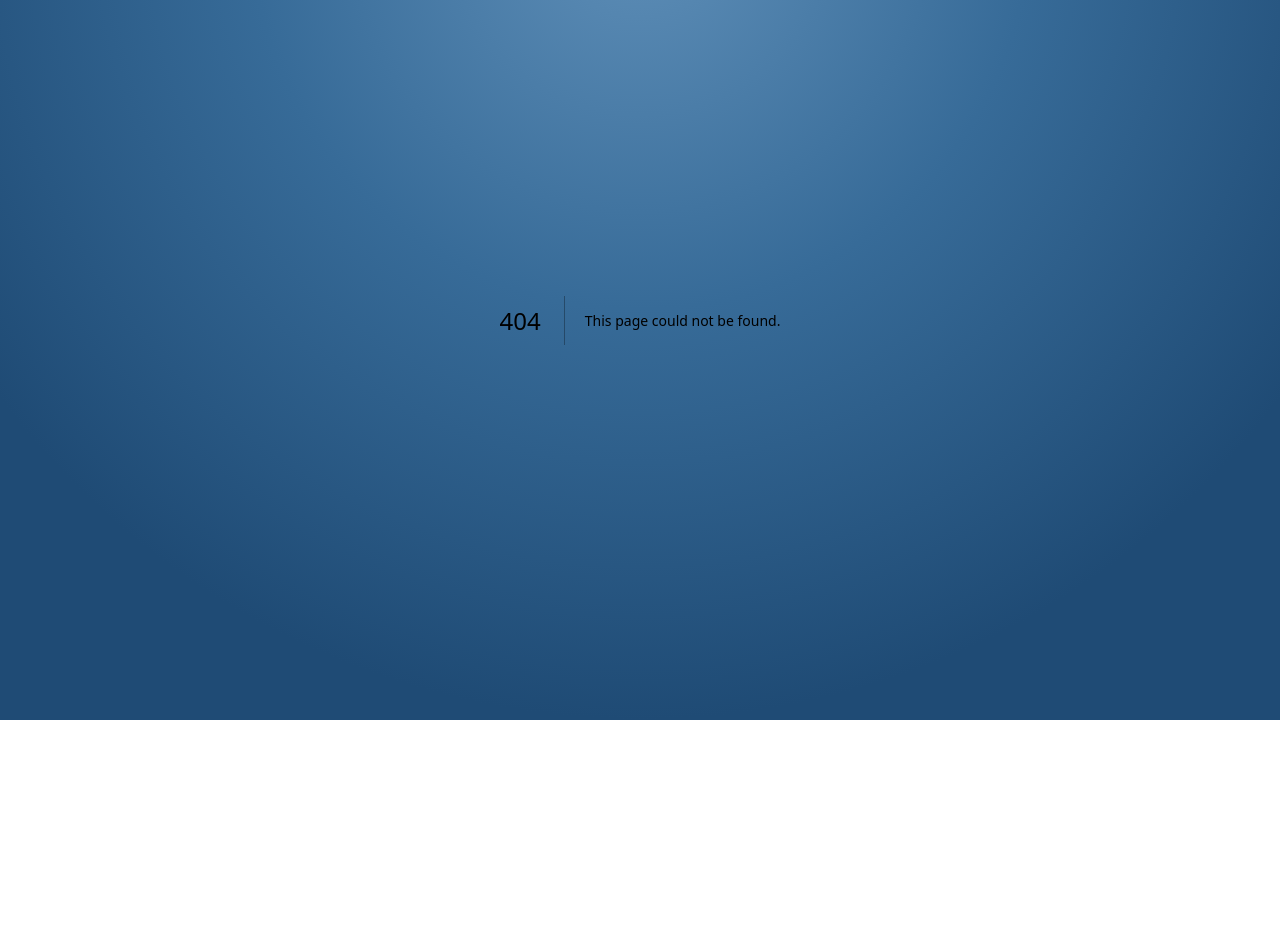
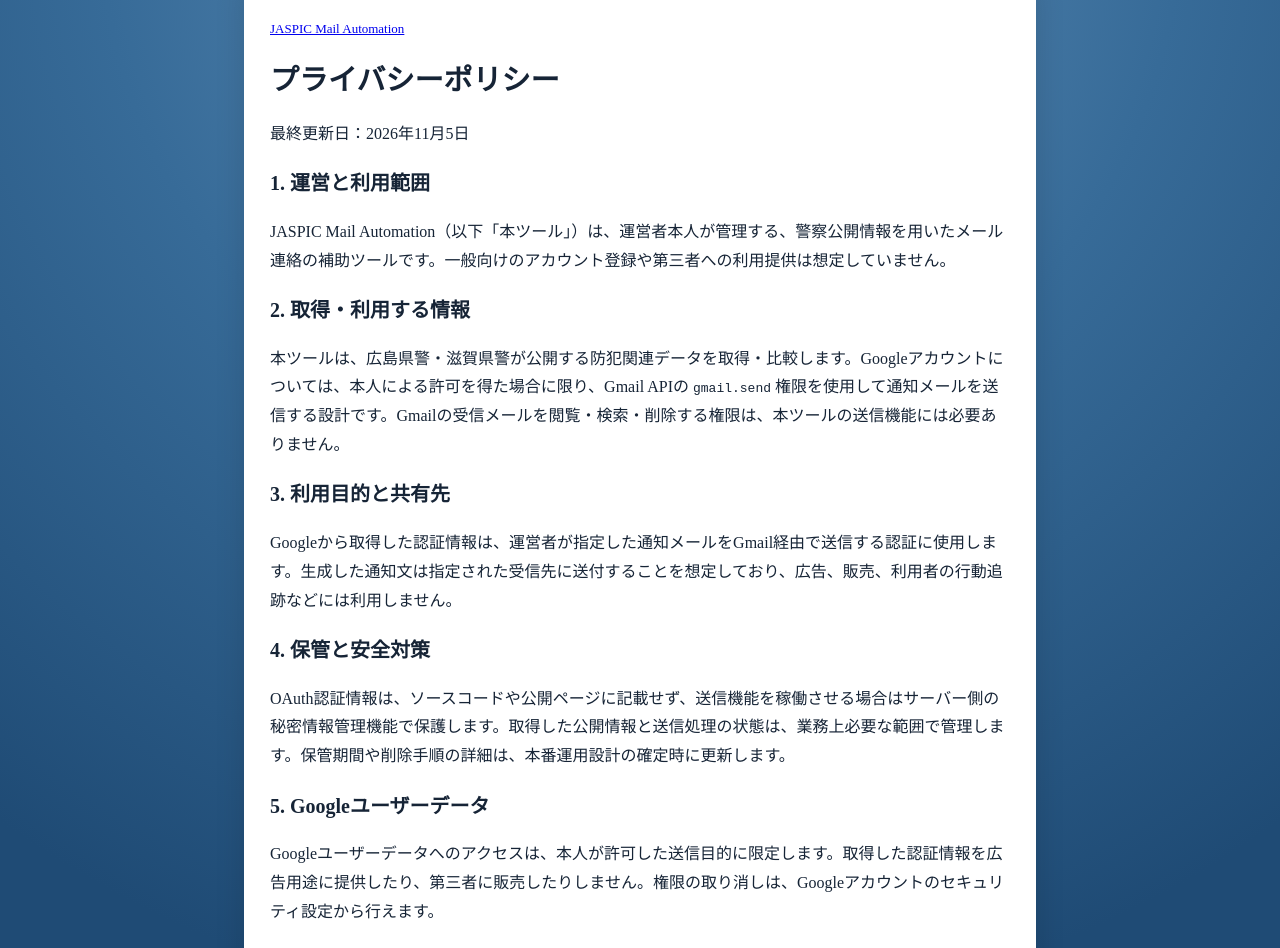
Before and after one commit to miyazaki1016/emergencyalert, a Next.js app: page /jaspic/privacy in a window 1280 px wide. Before the commit this address had no page. Shown: the part 80-1028 px from the top of the page. Before the commit the page ends 800 px from the top, so only its background shows below. Built offline with nearby package versions, Linux system fonts and the light colour scheme.

Commit message:
feat(jaspic): add static OAuth public privacy policy page

```diff
--- /dev/null
+++ b/app/jaspic/privacy/page.tsx
@@ -0,0 +1,33 @@
+import type { Metadata } from "next";
+import Link from "next/link";
+
+export const metadata: Metadata = {
+  title: "プライバシーポリシー | JASPIC Mail Automation",
+  description: "JASPIC Mail AutomationにおけるGoogleユーザーデータと警察公開情報の取り扱いについて。",
+  alternates: { canonical: "https://emergencyalert.news/jaspic/privacy" },
+};
+
+const panel = { maxWidth: 740, margin: "52px auto", padding: "32px 26px", background: "#fff", borderRadius: 16, color: "#162436", lineHeight: 1.8, boxShadow: "0 8px 30px rgba(0,0,0,.14)" } as const;
+
+export default function JaspicPrivacyPage() {
+  return (
+    <main style={panel}>
+      <p style={{ fontSize: 13, color: "#476280" }}><Link href="/jaspic">JASPIC Mail Automation</Link></p>
+      <h1 style={{ fontSize: 29, lineHeight: 1.4 }}>プライバシーポリシー</h1>
+      <p>最終更新日：2026年11月5日</p>
+      <h2 style={{ fontSize: 20 }}>1. 運営と利用範囲</h2>
+      <p>JASPIC Mail Automation（以下「本ツール」）は、運営者本人が管理する、警察公開情報を用いたメール連絡の補助ツールです。一般向けのアカウント登録や第三者への利用提供は想定していません。</p>
+      <h2 style={{ fontSize: 20 }}>2. 取得・利用する情報</h2>
+      <p>本ツールは、広島県警・滋賀県警が公開する防犯関連データを取得・比較します。Googleアカウントについては、本人による許可を得た場合に限り、Gmail APIの <code>gmail.send</code> 権限を使用して通知メールを送信する設計です。Gmailの受信メールを閲覧・検索・削除する権限は、本ツールの送信機能には必要ありません。</p>
+      <h2 style={{ fontSize: 20 }}>3. 利用目的と共有先</h2>
+      <p>Googleから取得した認証情報は、運営者が指定した通知メールをGmail経由で送信する認証に使用します。生成した通知文は指定された受信先に送付することを想定しており、広告、販売、利用者の行動追跡などには利用しません。</p>
+      <h2 style={{ fontSize: 20 }}>4. 保管と安全対策</h2>
+      <p>OAuth認証情報は、ソースコードや公開ページに記載せず、送信機能を稼働させる場合はサーバー側の秘密情報管理機能で保護します。取得した公開情報と送信処理の状態は、業務上必要な範囲で管理します。保管期間や削除手順の詳細は、本番運用設計の確定時に更新します。</p>
+      <h2 style={{ fontSize: 20 }}>5. Googleユーザーデータ</h2>
+      <p>Googleユーザーデータへのアクセスは、本人が許可した送信目的に限定します。取得した認証情報を広告用途に提供したり、第三者に販売したりしません。権限の取り消しは、Googleアカウントのセキュリティ設定から行えます。</p>
+      <h2 style={{ fontSize: 20 }}>6. ポリシーの変更</h2>
+      <p>送信機能やデータ保管方法が変わった場合は、実際の運用に合わせて本ページを更新します。</p>
+      <p style={{ marginTop: 32 }}><Link href="/jaspic">← サービス概要へ戻る</Link></p>
+    </main>
+  );
+}
```
